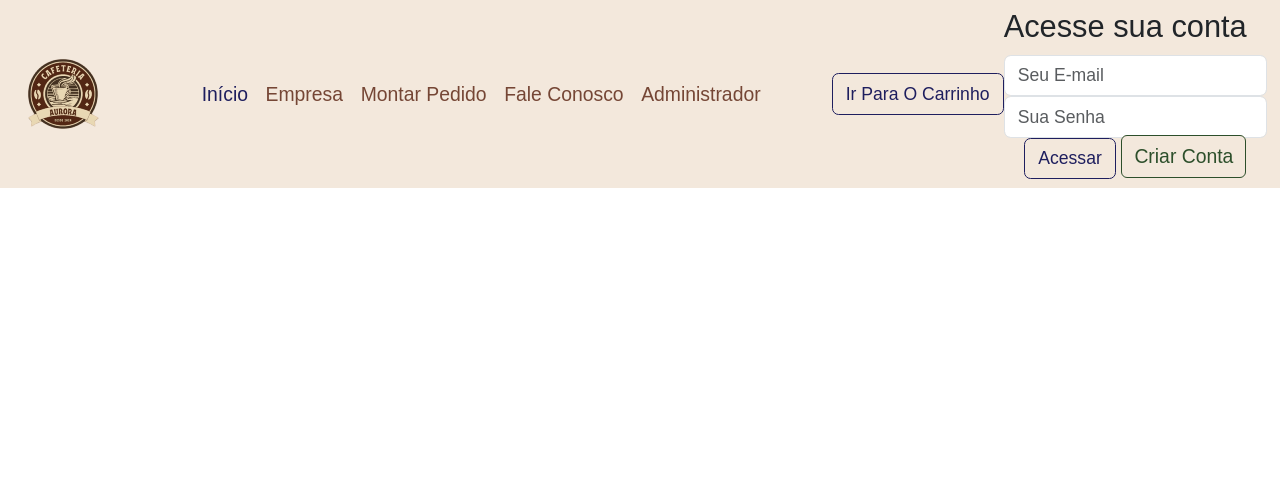
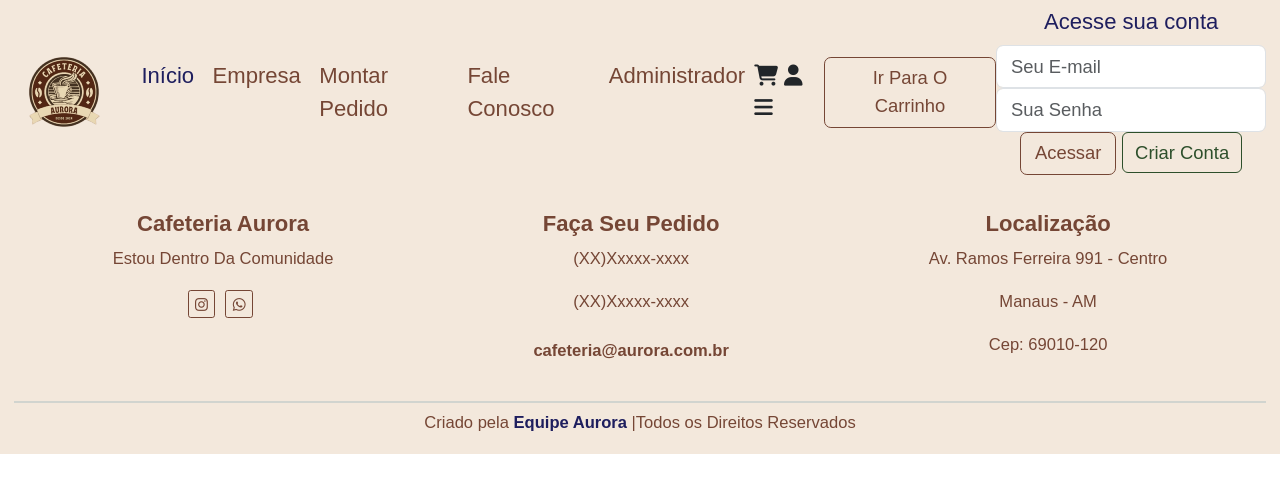
Before and after one commit to elzilanebarreto/cafeteria-aurora, a PHP site: page / in a window 1280 px wide. Shown: the top 493 px of the page. Run offline with PHP 8.4, Linux system fonts and the light colour scheme.

Commit message:
Layout do rodapé

```diff
--- a/assets/css/style.css
+++ b/assets/css/style.css
@@ -5,16 +5,19 @@
     --cor--secundaria: rgb(30, 30, 94);
     --cor--terciaria: rgb(240, 248, 255);
     --cor--quartenaria: rgb(45, 79, 43);
-    --cor-texto: rgb(117, 70, 53);
+    --cor--marron: rgb(117, 70, 53);
+    --cor--linha: rgb(209, 212, 207);
 }
 
 *{
     margin: 0;
     font-family: Arial, Helvetica, sans-serif;
-    font-size: 1.1rem;
+    font-size: 1.15rem;
 }
 
 body{
+    display: flex;
+    flex-direction: column;
     box-sizing: border-box;
 }
 
@@ -28,20 +31,27 @@ body{
 }
 
 .nav-link{
-    color: var(--cor-texto);
+    color: var(--cor--marron);
+    font-size: 1.2rem;
 }
 
 .nav-link.active{
     color: var(--cor--secundaria) !important;
 }
 
+.login-form h3{
+    text-align: center;
+    color: var(--cor--secundaria);
+    font-size: 1.2rem;
+}
+
 .btn{
-    color: var(--cor--secundaria);
-    border: 1px solid var(--cor--secundaria);
+    color: var(--cor--marron);
+    border: 1px solid var(--cor--marron);
 }
 
 .btn:hover{
-    background-color: var(--cor--secundaria);
+    background-color: var(--cor--marron);
     color: var(--cor--terciaria);
 }
 
@@ -53,6 +63,7 @@ body{
     color: var(--cor--quartenaria);
     border: 1px solid var(--cor--quartenaria);
     background-color: var(--cor--princial);
+    font-size: 1rem;
 }
 
 .btn-cadastro:hover{
@@ -61,9 +72,111 @@ body{
 }
 
 
+
+.rodape{
+    margin-top: auto;
+    background-color: var(--cor--princial);
+    color: var(--cor-texto);
+}
+
+.cima {
+  display: flex;
+  justify-content: space-around;
+  flex-wrap: wrap;
+  padding: 24px 0;
+}
+
+.cima .box {
+  margin-top: 3px;
+  max-width: 320px;
+  min-width: 200px;
+  text-align: center;
+}
+
+.rodape h3{
+    font-size: 1.2rem;
+    color: var(--cor--marron);
+    font-weight: bold;
+}
+
+.rodape p, a{
+    font-size: .9rem;
+    color: var(--cor--marron);
+}
+
+.rodape__rede a{
+    border-radius: 10%;
+    border: .1rem solid var(--cor--marron);
+    width: 1.5rem;
+    height: 1.5rem;
+    line-height: 1.5rem;
+    text-align: center;
+    font-size: .8rem;
+    margin-right: .3rem;
+    text-decoration: none;
+}
+
+.rodape__rede a:hover{
+    background-color: var(--cor--marron);
+    color: var(--cor--terciaria);
+    border-color: var(--cor--marron);
+}
+
+.rodape .link{
+    text-decoration: none;
+    font-weight: bold;
+}
+
+.rodape .link:hover{
+    color: var(--cor--secundaria);
+}
+
+.rodape .linha{
+    border: 1px solid var(--cor--linha);
+}
+
+.rodape .baixo{
+    display: flex;
+    margin-top: 8px;
+    justify-content: center;
+    align-items: center;
+    color: var(--cor--marron);
+}
+
+.rodape span{
+    font-size: .9rem;
+    color: var(--cor--secundaria);
+    font-weight: bold;
+}
+
 /* Media Queries */
 @media (max-width: 974px){
     .cabecalho__logo{
         width: 4.5rem;
     }
+
+    .nav-link, .login-form h3, .btn, .btn-cadastro{
+        font-size: .8rem;
+    }
+
+    .rodape h3{
+        font-size: .8rem;
+    }
+
+    .rodape p, .rodape span, .rodape a{
+        font-size: .67rem;
+    }
 }
+
+/* Responsivo: empilha as boxes em telas pequenas */
+/* @media (max-width: 768px) {
+  .cima {
+    flex-direction: column;
+    align-items: center;
+    gap: 16px;
+  }
+  .cima .box {
+    max-width: 100%;
+    width: 100%;
+  }
+} */
--- a/index.html
+++ b/index.html
@@ -10,6 +10,7 @@
       integrity="sha384-sRIl4kxILFvY47J16cr9ZwB07vP4J8+LH7qKQnuqkuIAvNWLzeN8tE5YBujZqJLB"
       crossorigin="anonymous"
     />
+    <link rel="stylesheet" href="https://cdnjs.cloudflare.com/ajax/libs/font-awesome/6.4.2/css/all.min.css">
     <link rel="stylesheet" href="./assets/css/style.css">
     <link rel="shortcut icon" href="assets/img/logo.png" type="image/x-icon" />
   </head>
@@ -84,7 +85,38 @@
 
     </main>
 
-    <footer class="rodape"></footer>
+    <footer class="rodape">
+      <div class="container-fluid">
+
+        <div class="cima">
+          <div class="box">
+            <h3>Cafeteria Aurora</h3>
+            <p>Estou Dentro Da Comunidade</p>
+            <p class="rodape__rede">
+              <a href="" class="fab fa-instagram"></a>
+              <a href="" class="fab fa-whatsapp"></a>
+            </p>
+          </div>
+          <div class="box">
+            <h3>Faça Seu Pedido</h3>
+            <p>(XX)Xxxxx-xxxx</p>
+            <p>(XX)Xxxxx-xxxx</p>
+            <a href="cafeteria@aurora.com.br" title="cafeteria@aurora.com.br" class="link">cafeteria@aurora.com.br</a>
+          </div>
+          <div class="box">
+            <h3>Localização</h3>
+            <p> Av. Ramos Ferreira 991 - Centro </p>
+            <p> Manaus - AM </p>
+            <p> Cep: 69010-120 </p>
+          </div>
+        </div>
+
+        <div class="linha"></div>
+
+        <div class="baixo">
+          <p>Criado pela <span>Equipe Aurora</span> |Todos os Direitos Reservados</p>
+        </div>
+    </footer>
 
     <script
       src="https://cdn.jsdelivr.net/npm/bootstrap@5.3.8/dist/js/bootstrap.bundle.min.js"
```
